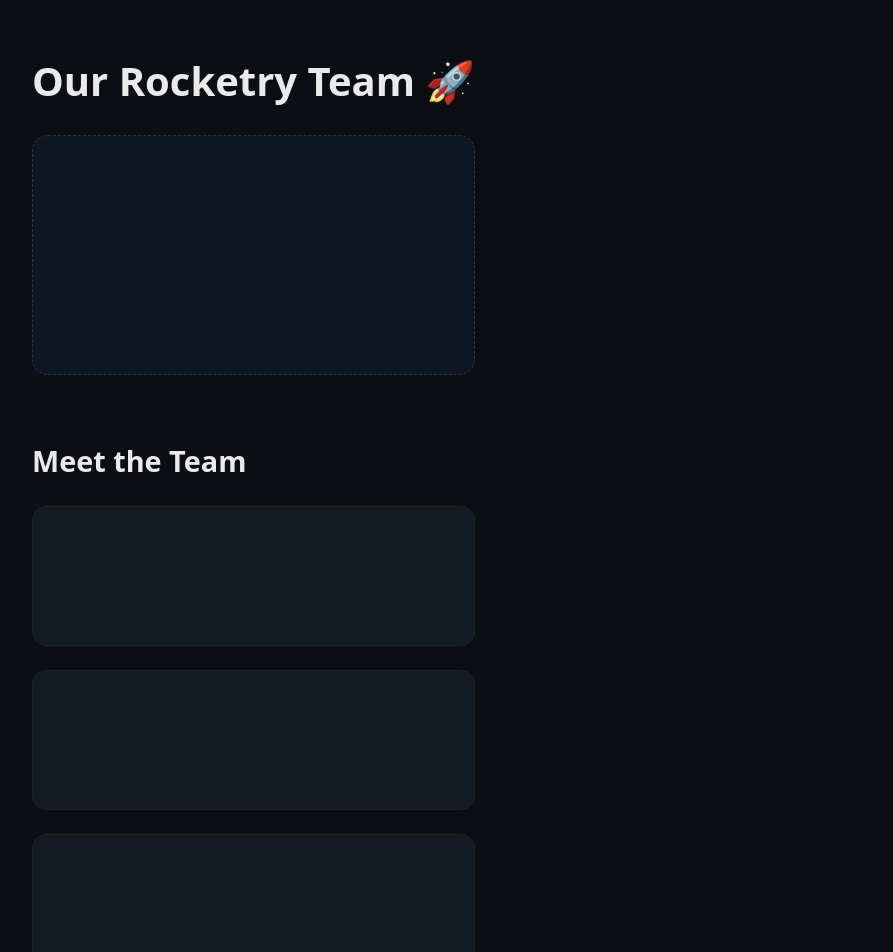
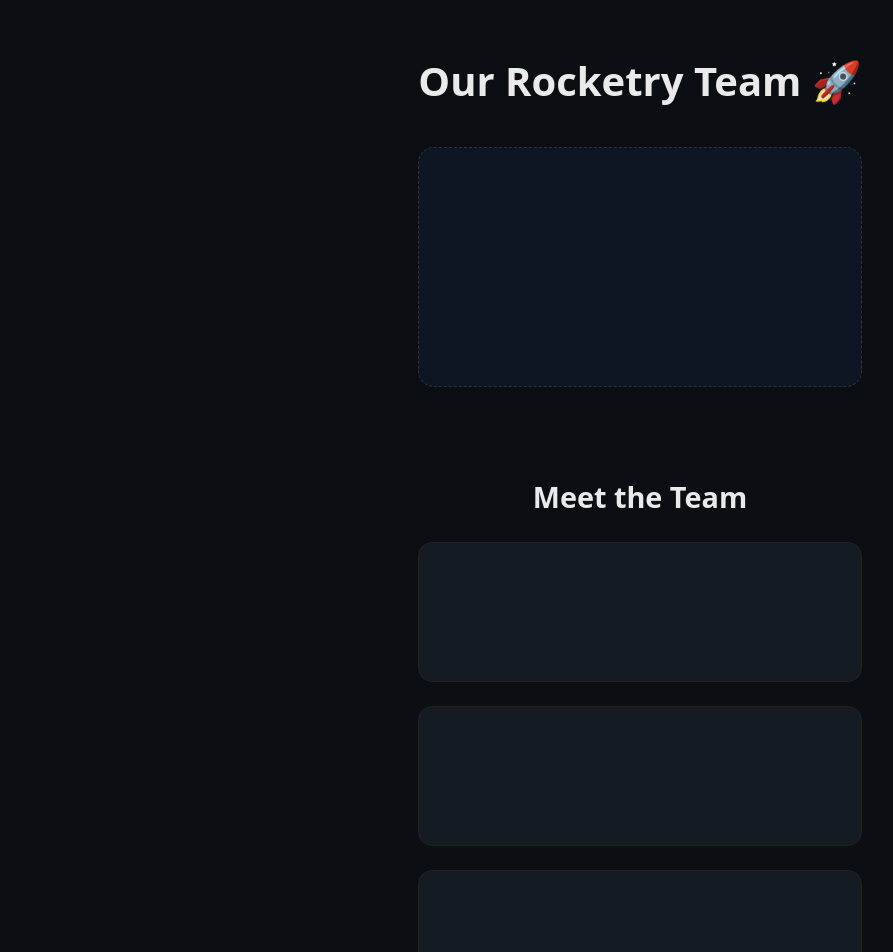
Before and after one commit to grasstospace/grasstospace.github.io, a React (Vite) app: page / in a window 1280 px wide. Shown: the top 952 px of the page, without its empty margins (0-893 px from the left). Built offline with nearby package versions, Linux system fonts and the light colour scheme.

Commit message:
Update App.css

```diff
--- a/src/App.css
+++ b/src/App.css
@@ -1,4 +1,3 @@
-
 * {
   box-sizing: border-box;
 }
@@ -8,19 +7,29 @@ body {
   font-family: system-ui, -apple-system, BlinkMacSystemFont, sans-serif;
   background: #0b0f14;
   color: #eaeaea;
+  display: flex;
+  flex-direction: column;
+  align-items: center;
+  min-height: 100vh;
 }
-
-
 
 .page {
   max-width: 1100px;
+  width: 100%;
   margin: auto;
   padding: 2rem;
+  display: flex;
+  flex-direction: column;
+  align-items: center;
 }
 
 .hero {
   text-align: center;
   margin-bottom: 4rem;
+  width: 100%;
+  display: flex;
+  flex-direction: column;
+  align-items: center;
 }
 
 .hero h1 {
@@ -38,37 +47,47 @@ body {
 .hero-photo-placeholder {
   margin-top: 2rem;
   height: 240px;
+  width: 100%;
+  max-width: 900px;
   border-radius: 16px;
   background: #0f1623;
   border: 1px dashed #2a3444;
 }
 
-
 section {
   margin-bottom: 4rem;
+  width: 100%;
+  display: flex;
+  flex-direction: column;
+  align-items: center;
 }
 
 h2 {
   font-size: 1.8rem;
   margin-bottom: 1.5rem;
+  text-align: center;
+  width: 100%;
 }
-
 
 .cards {
   display: grid;
   grid-template-columns: repeat(auto-fit, minmax(240px, 1fr));
   gap: 1.5rem;
+  width: 100%;
 }
-
 
 .card {
   background: #151b23;
   padding: 1.5rem;
   border-radius: 14px;
   border: 1px solid #222;
-  text-align: left;
+  text-align: center;
   transition: transform 0.2s ease, box-shadow 0.2s ease;
   min-height: 140px;
+  display: flex;
+  flex-direction: column;
+  align-items: center;
+  justify-content: center;
 }
 
 .card:hover {
@@ -91,23 +110,24 @@ h2 {
   font-size: 0.95rem;
   line-height: 1.5;
   margin: 0;
+  text-align: center;
 }
-
 
 .img-placeholder,
 .photo-placeholder {
   margin-top: 1rem;
   height: 160px;
+  width: 100%;
   border-radius: 12px;
   background: #0f1623;
   border: 1px dashed #2a3444;
 }
 
-
 .stats {
   display: grid;
   grid-template-columns: repeat(auto-fit, minmax(160px, 1fr));
   gap: 1.5rem;
+  width: 100%;
 }
 
 .stat {
@@ -133,14 +153,15 @@ h2 {
   max-width: 720px;
   color: #b6c0cc;
   margin-bottom: 1.5rem;
+  text-align: center;
 }
 
 .photo-grid {
   display: grid;
   grid-template-columns: repeat(auto-fit, minmax(200px, 1fr));
   gap: 1rem;
+  width: 100%;
 }
-
 
 footer {
   border-top: 1px solid #222;
@@ -148,10 +169,24 @@ footer {
   text-align: center;
   color: #6b7280;
   font-size: 0.85rem;
+  width: 100%;
+  margin-top: auto;
 }
 
 @media (max-width: 600px) {
   .hero h1 {
     font-size: 2rem;
   }
+
+  .page {
+    padding: 1rem;
+  }
+
+  .cards {
+    grid-template-columns: 1fr;
+  }
+
+  .stats {
+    grid-template-columns: repeat(2, 1fr);
+  }
 }
```
